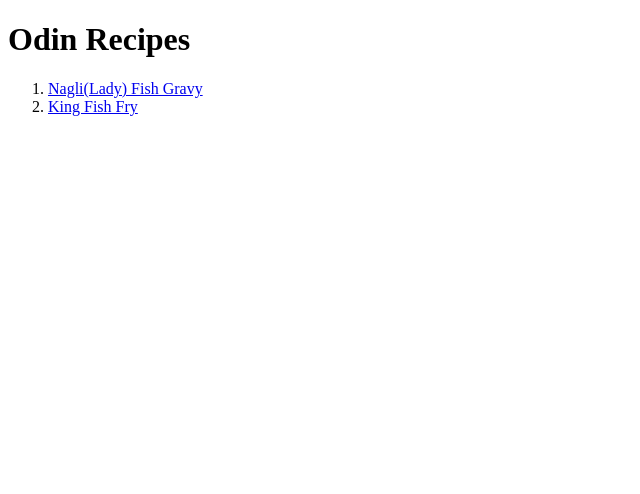
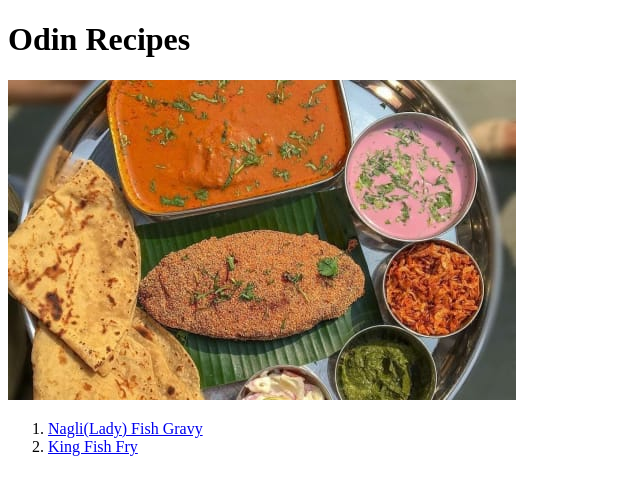
Before and after one commit to vraikar-git/odin_recipes, a plain HTML site: page index.html in a window 1280 px wide. Shown: the whole page, without its empty margins (0-640 px from the left). Drawn offline with Linux system fonts and the light colour scheme.

Commit message:
add index page image

```diff
--- a/index.html
+++ b/index.html
@@ -6,6 +6,7 @@
     </head>
     <body>
         <h1>Odin Recipes</h1>
+        <img src="./images/konkani_recipes.jpeg">
         <ol>
             <li><a href="./recipes/nagli_gravy.html">Nagli(Lady) Fish Gravy</a></li>
             <li><a href="./recipes/kingfish_fry.html">King Fish Fry</a></li>
```
Also changed, not shown: images/konkani_recipes.jpeg (added).
